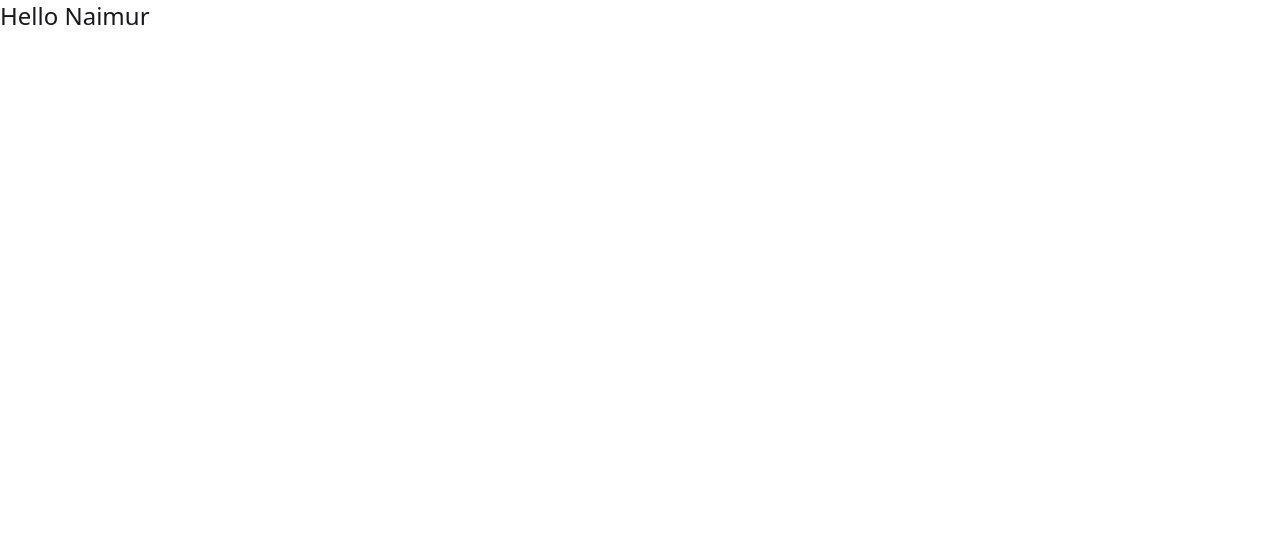
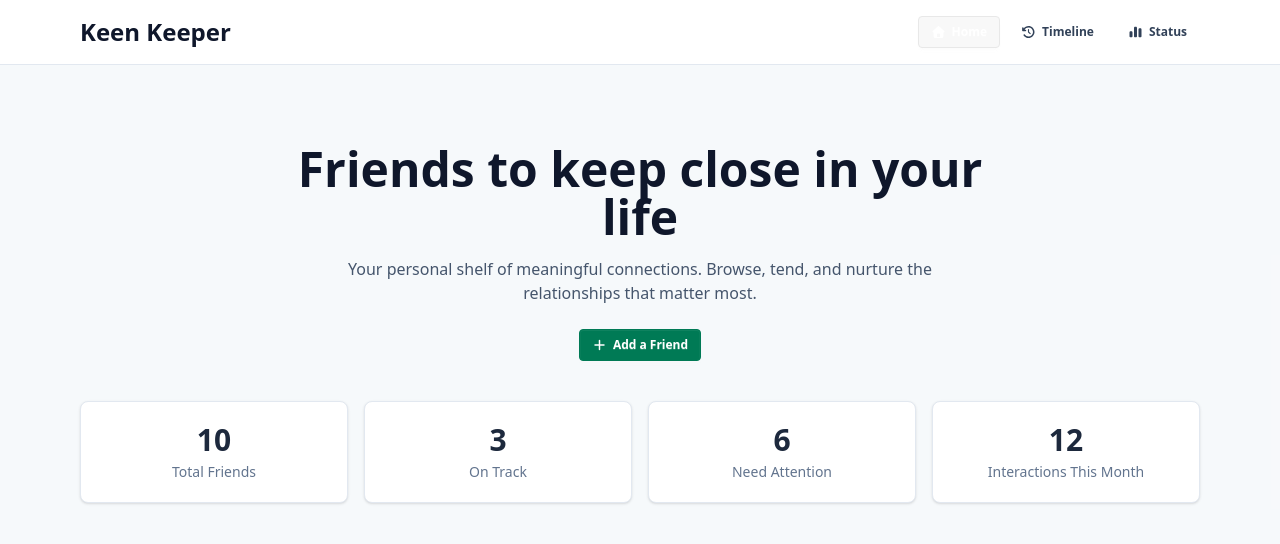
Before and after one commit to misternaimur/KeenKeeper, a Next.js app: page / in a window 1280 px wide. Shown: the top 544 px of the page. Built offline with nearby package versions, Linux system fonts and the light colour scheme.

Commit message:
Add FontAwesome icons and implement NavBar and Header components

```diff
--- a/package.json
+++ b/package.json
@@ -9,6 +9,9 @@
     "lint": "eslint"
   },
   "dependencies": {
+    "@fortawesome/fontawesome-svg-core": "^7.2.0",
+    "@fortawesome/free-solid-svg-icons": "^7.2.0",
+    "@fortawesome/react-fontawesome": "^3.3.0",
     "next": "16.2.4",
     "react": "19.2.4",
     "react-dom": "19.2.4"
--- /dev/null
+++ b/src/app/Componets/Header.jsx
@@ -0,0 +1,54 @@
+/** @format */
+
+import Link from "next/link";
+import { FontAwesomeIcon } from "@fortawesome/react-fontawesome";
+import { faPlus } from "@fortawesome/free-solid-svg-icons";
+
+const Header = () => {
+  return (
+    <section className="bg-slate-100/60 py-16 md:py-20">
+      <div className="mx-auto w-full max-w-6xl px-4">
+        <div className="mx-auto max-w-3xl text-center">
+          <h1 className="text-4xl font-extrabold text-slate-900 md:text-5xl">
+            Friends to keep close in your life
+          </h1>
+          <p className="mx-auto mt-4 max-w-2xl text-sm text-slate-600 md:text-base">
+            Your personal shelf of meaningful connections. Browse, tend, and
+            nurture the relationships that matter most.
+          </p>
+
+          <Link
+            href="/timeline"
+            className="btn btn-sm mt-6 border-emerald-700 bg-emerald-700 text-white hover:border-emerald-800 hover:bg-emerald-800"
+          >
+            <FontAwesomeIcon icon={faPlus} />
+            Add a Friend
+          </Link>
+        </div>
+
+        <div className="mt-10 grid grid-cols-1 gap-4 sm:grid-cols-2 lg:grid-cols-4">
+          <div className="rounded-lg border border-slate-200 bg-white px-6 py-5 text-center shadow-sm">
+            <p className="text-3xl font-bold text-slate-800">10</p>
+            <p className="mt-1 text-sm text-slate-500">Total Friends</p>
+          </div>
+          <div className="rounded-lg border border-slate-200 bg-white px-6 py-5 text-center shadow-sm">
+            <p className="text-3xl font-bold text-slate-800">3</p>
+            <p className="mt-1 text-sm text-slate-500">On Track</p>
+          </div>
+          <div className="rounded-lg border border-slate-200 bg-white px-6 py-5 text-center shadow-sm">
+            <p className="text-3xl font-bold text-slate-800">6</p>
+            <p className="mt-1 text-sm text-slate-500">Need Attention</p>
+          </div>
+          <div className="rounded-lg border border-slate-200 bg-white px-6 py-5 text-center shadow-sm">
+            <p className="text-3xl font-bold text-slate-800">12</p>
+            <p className="mt-1 text-sm text-slate-500">
+              Interactions This Month
+            </p>
+          </div>
+        </div>
+      </div>
+    </section>
+  );
+};
+
+export default Header;
--- /dev/null
+++ b/src/app/Componets/NavBar.jsx
@@ -0,0 +1,49 @@
+/** @format */
+
+"use client";
+
+import Link from "next/link";
+import { usePathname } from "next/navigation";
+import { FontAwesomeIcon } from "@fortawesome/react-fontawesome";
+import {
+  faChartSimple,
+  faClockRotateLeft,
+  faHouse,
+} from "@fortawesome/free-solid-svg-icons";
+
+export default function NavBar() {
+  const pathname = usePathname();
+
+  const linkClassName = (href) =>
+    [
+      "btn btn-sm transition-colors",
+      pathname === href
+        ? "btn-black text-white"
+        : "btn-ghost text-slate-700 hover:text-white-800",
+    ].join(" ");
+
+  return (
+    <header className="border-b border-slate-200 bg-white">
+      <div className="mx-auto flex w-full max-w-6xl items-center justify-between px-4 py-4">
+        <Link href="/" className="text-2xl font-bold text-slate-900">
+          Keen Keeper
+        </Link>
+
+        <nav className="flex items-center gap-2 text-sm font-medium text-slate-700">
+          <Link href="/" className={linkClassName("/")}>
+            <FontAwesomeIcon icon={faHouse} />
+            Home
+          </Link>
+          <Link href="/timeline" className={linkClassName("/timeline")}>
+            <FontAwesomeIcon icon={faClockRotateLeft} />
+            Timeline
+          </Link>
+          <Link href="/status" className={linkClassName("/status")}>
+            <FontAwesomeIcon icon={faChartSimple} />
+            Status
+          </Link>
+        </nav>
+      </div>
+    </header>
+  );
+}
--- a/src/app/layout.js
+++ b/src/app/layout.js
@@ -1,5 +1,9 @@
+/** @format */
+
 import { Geist, Geist_Mono } from "next/font/google";
 import "./globals.css";
+import NavBar from "./Componets/NavBar.jsx";
+import Header from "./Componets/Header";
 
 const geistSans = Geist({
   variable: "--font-geist-sans",
@@ -22,7 +26,13 @@ export default function RootLayout({ children }) {
       lang="en"
       className={`${geistSans.variable} ${geistMono.variable} h-full antialiased`}
     >
-      <body className="min-h-full flex flex-col">{children}</body>
+      <body className="min-h-full bg-white text-slate-900">
+        <NavBar />
+        <Header></Header>
+        <main className="mx-auto w-full max-w-6xl flex-1 px-4 py-6">
+          {children}
+        </main>
+      </body>
     </html>
   );
 }
--- a/src/app/page.js
+++ b/src/app/page.js
@@ -1,7 +1,12 @@
-import Image from "next/image";
+/** @format */
+
+import Header from "./Componets/Header";
+import NavBar from "./Componets/NavBar";
 
 export default function Home() {
   return (
-     <h1 className="text-2xl">Hello Naimur</h1>
+    <main>
+
+    </main>
   );
 }
```
Also changed, not shown: 1 other file (tests, documents, lock files or other folders).
